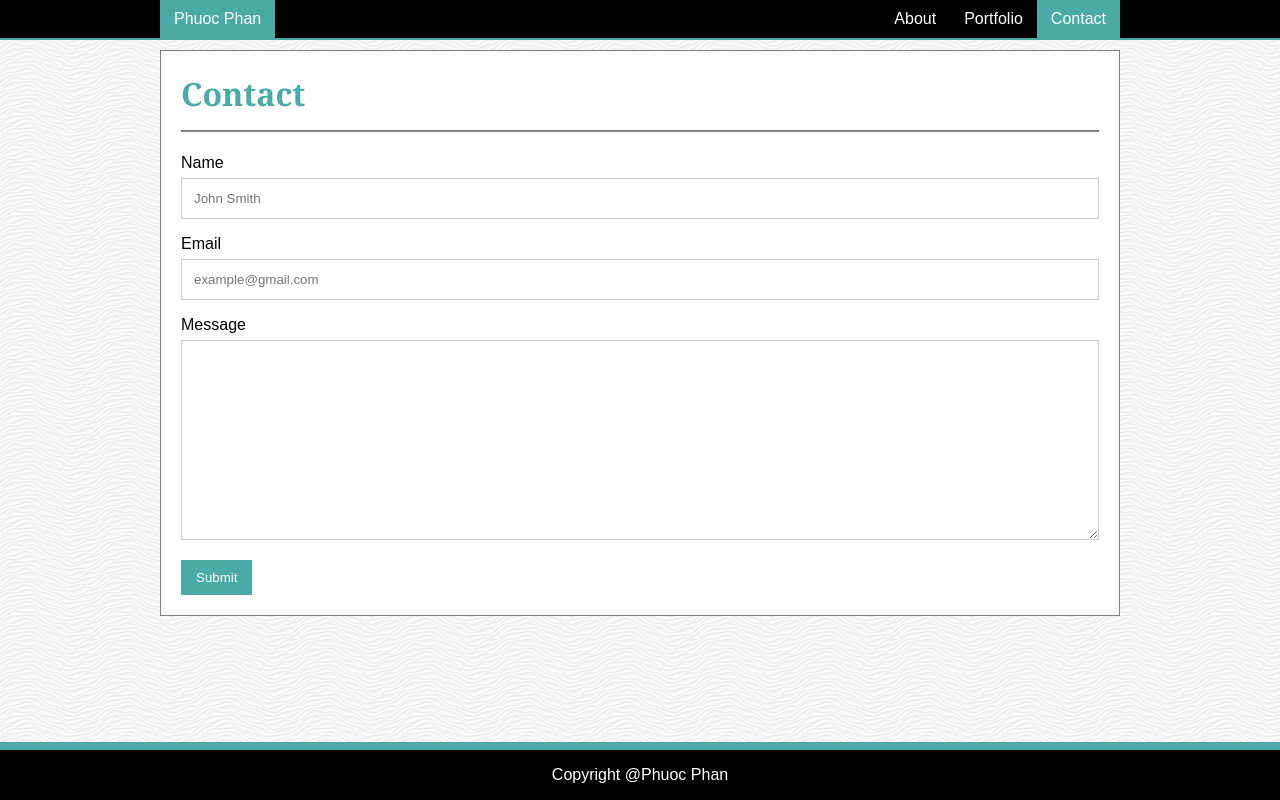
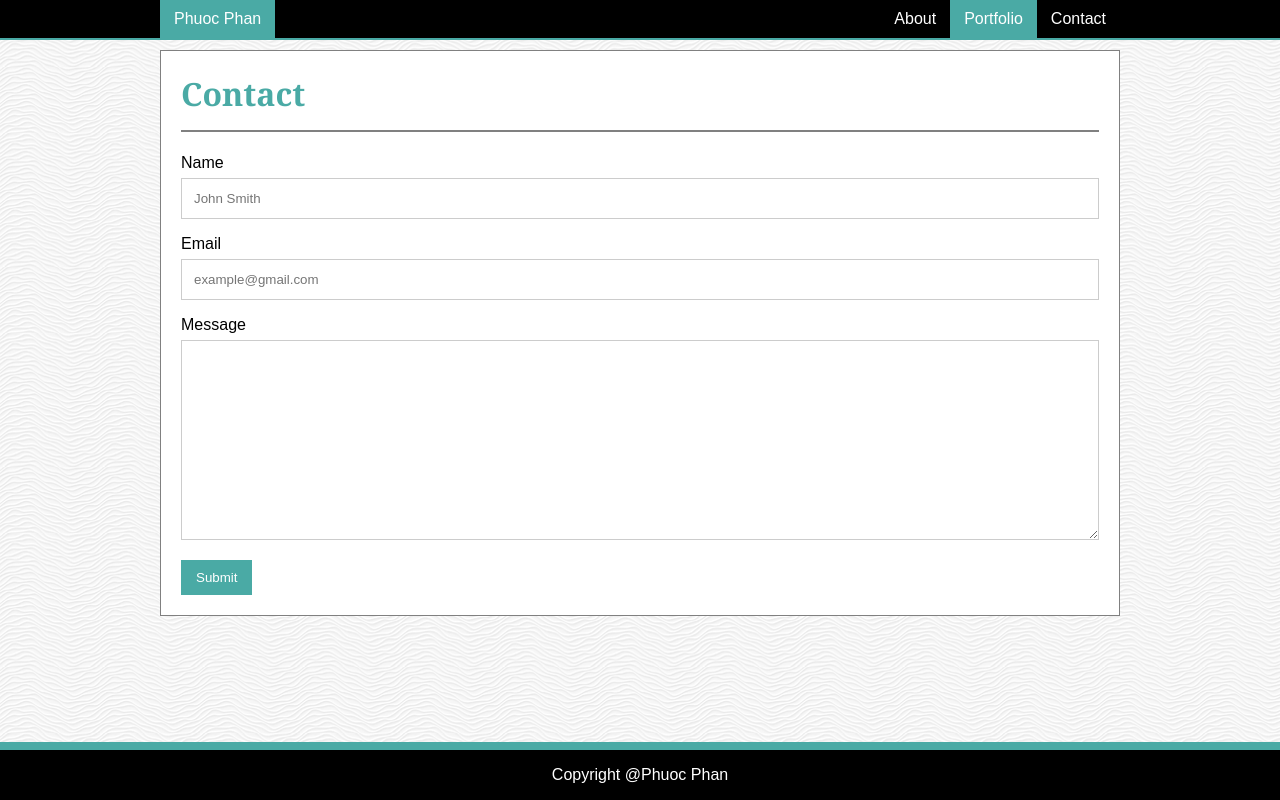
Before and after one commit to pphan93/Basic-Portfolio, a plain HTML site: page contact.html in a window 1280 px wide. Drawn offline with Linux system fonts and the light colour scheme.

Commit message:
Format the codes and added comments

```diff
--- a/contact.html
+++ b/contact.html
@@ -13,9 +13,11 @@
     <div id="wrapper">
         <div class="header">
             <ul>
+                <!--Add the float left for the name - this will override what the style is in the css-->
                 <li style="float: left"><a class="name" href="#home">Phuoc Phan</a></li>
-                <li><a class="active" href="contact.html">Contact</a></li>
-                <li><a href="portfolio.html">Portfolio</a></li>
+                <li><a href="contact.html">Contact</a></li>
+                <!--class active - give it a different color to indicated which page users are on-->
+                <li><a class="active" href="portfolio.html">Portfolio</a></li>
                 <li><a href="index.html">About</a></li>
 
             </ul>
@@ -28,6 +30,7 @@
                 </h1>
 
                 <div class="contact_form">
+                    <!--The form doesn't do anything at the moment-->
                     <form action="">
                         <label for="name">Name</label>
                         <input type="text" id="name" name="Name" placeholder="John Smith">
```
Also changed, not shown: assets/css/style.css (+13 -13 lines), portfolio.html (+2 -0 lines).
